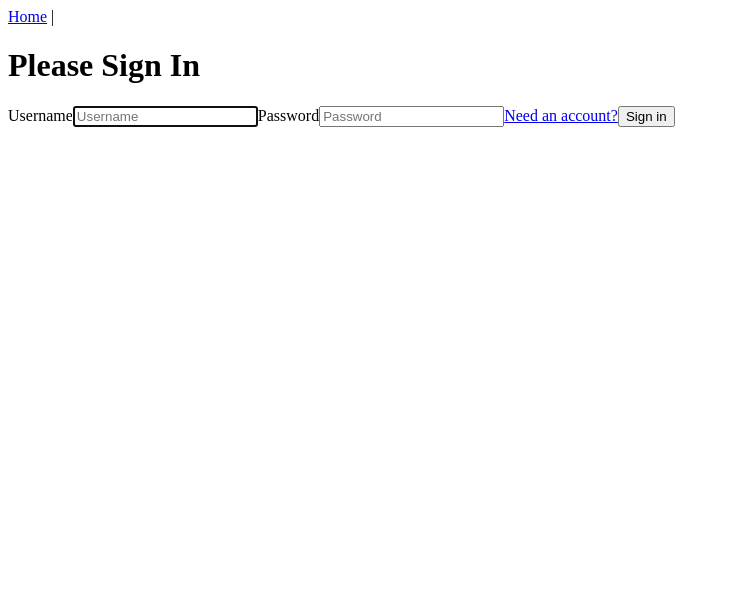
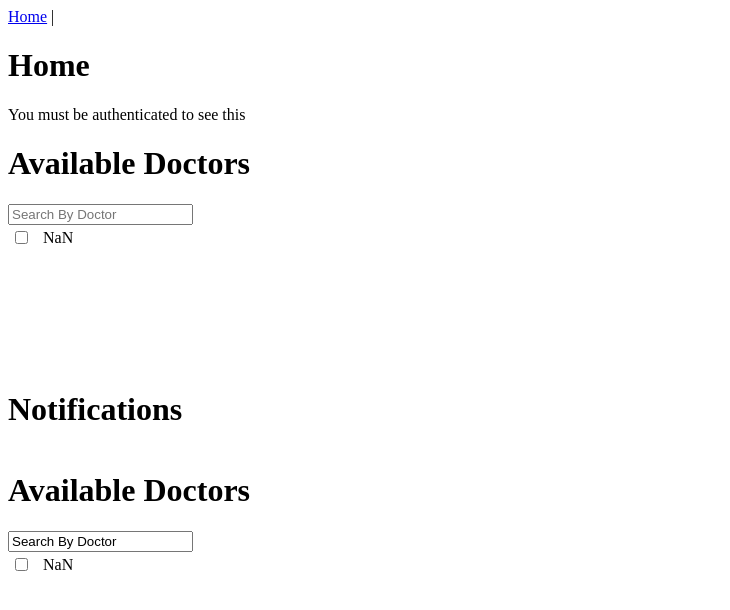
Before and after one commit to Redziniakjustin/BookifyMD, a Vue app in the folder vue/: page / in a window 1280 px wide. Before the commit this address led to /login. Shown: the top 610 px of the page, without its empty margins (0-730 px from the left). Built offline with nearby package versions, Linux system fonts and the light colour scheme.

Commit message:
Updated components

```diff
--- a/vue/src/components/CenterDisplay.vue
+++ b/vue/src/components/CenterDisplay.vue
@@ -2,6 +2,39 @@
 <div class="">
     <div class="left-column">
         <div>
+            <h1 class="">Available Doctors</h1>
+            <input type="text" placeholder="Search By Doctor"/>
+        </div>
+        <table>
+        <tbody>
+            <tr>
+                <td v-on:click="clicked">
+                   <input type="checkbox">
+                </td>
+                <td>{{name}}</td>
+                <td>{{location}}</td>
+                <td>{{phone-number}}</td>
+                <td>{{rating}}</td>
+                <td>{{reviews}}</td>
+            </tr>
+        </tbody>
+        </table>
+    </div>
+
+
+
+    <div v-if="active" class="middle-column"><!--Change V-if {This will be to show Landing Page}-->
+        <landing-center-column/>
+    </div>
+    <div v-if="authenticated" class="middle-column"><!--Change V-if {This will be to show notification for Auth Users only!!}-->
+        <notification-column/>
+
+    </div>
+
+
+
+    <div class="right-column">
+         <div>
             <h1 class="">Available Doctors</h1>
             <input type="text" value="Search By Doctor"/>
         </div>
@@ -13,56 +46,33 @@
                 </td>
                 <td>{{name}}</td>
                 <td>{{location}}</td>
-                <td>{{phone-number}</td>
-                <td>{{rating}</td>
-                <td>{{reviews}</td>
+                <td>{{phone-number}}</td>
+                <td>{{rating}}</td>
+                <td>{{reviews}}</td>
             </tr>
         </tbody>
         </table>
     </div>
 
-    <div class="middle-column">
-        <h1 class="welcome"></h1>
-        <img src="" alt="">
-        <p></p>
+</div>
 
-        <h1 class="about-us"></h1>
-        <img src="" alt="">
-        <p></p>
-
-        <h1 class="testimonials"></h1>
-        <img src="" alt="">
-        <p></p>
-    </div>
-
-    <div class="right-column">
-         <div>
-            <h1 class="">Available Doctors</h1>
-            <input type="text" value="Search By Doctor"/>
-        </div>
-
-        <table>
-        <tbody>
-            <tr>
-                <td v-on:click="clicked">
-                   <input type="checkbox">
-                </td>
-                <td>{{name}}</td>
-                <td>{{location}}</td>
-                <td>{{phone-number}</td>
-                <td>{{rating}</td>
-                <td>{{reviews}</td>
-            </tr>
-        </tbody>
-        </table>
-    </div>
-
-
-</div>
 </template>
 
 <script>
-export default {
+    import LandingCenterColumn from '@/components/LandingCenterColumn.vue'
+    import NotificationColumn from '@/components/NotificationColumn.vue'
+    export default {
+        data(){
+            return {
+                authenticated: "True",
+                active: "True"
+            }
+
+        },
+        components:{
+            LandingCenterColumn,
+            NotificationColumn
+        }
 
 }
 </script>
--- /dev/null
+++ b/vue/src/components/LandingCenterColumn.vue
@@ -0,0 +1,25 @@
+<template>
+  <div>
+        <h1 class="welcome"></h1>
+        <img src="" alt="">
+        <p></p>
+
+        <h1 class="about-us"></h1>
+        <img src="" alt="">
+        <p></p>
+
+        <h1 class="testimonials"></h1>
+        <img src="" alt="">
+        <p></p>
+    </div>
+</template>
+
+<script>
+export default {
+
+}
+</script>
+
+<style>
+
+</style>
--- /dev/null
+++ b/vue/src/components/NotificationColumn.vue
@@ -0,0 +1,26 @@
+<template>
+  <div class="middle-column">
+        <h1 class="agenda">Notifications</h1>
+        <tbody>
+            <tr>
+                <td></td><!--Notification-->
+                <td></td><!--Date-->
+                <td></td><!--Time-->
+                <td></td><!--Doctor-->
+                <td></td><!--Facility-->
+                <td></td><!--Location-->
+                <td></td><!--Description-->
+            </tr>
+        </tbody>
+    </div>
+</template>
+
+<script>
+export default {
+
+}
+</script>
+
+<style>
+
+</style>
--- a/vue/src/router/index.js
+++ b/vue/src/router/index.js
@@ -26,7 +26,7 @@ const router = new Router({
       name: 'home',
       component: Home,
       meta: {
-        requiresAuth: true
+        requiresAuth: false
       }
     },
     {
```
Also changed, not shown: 1 other file (tests, documents, lock files or other folders).
